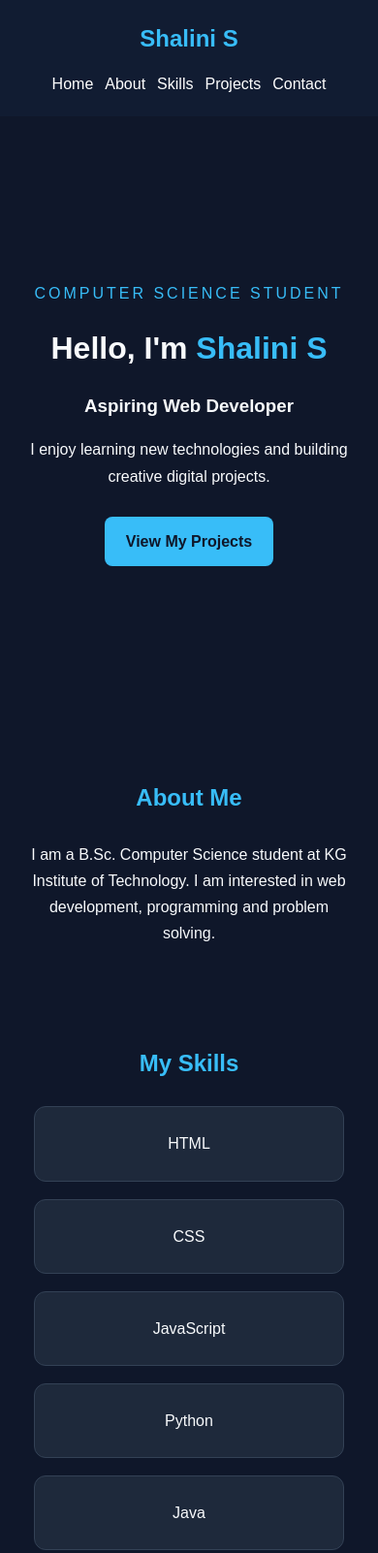
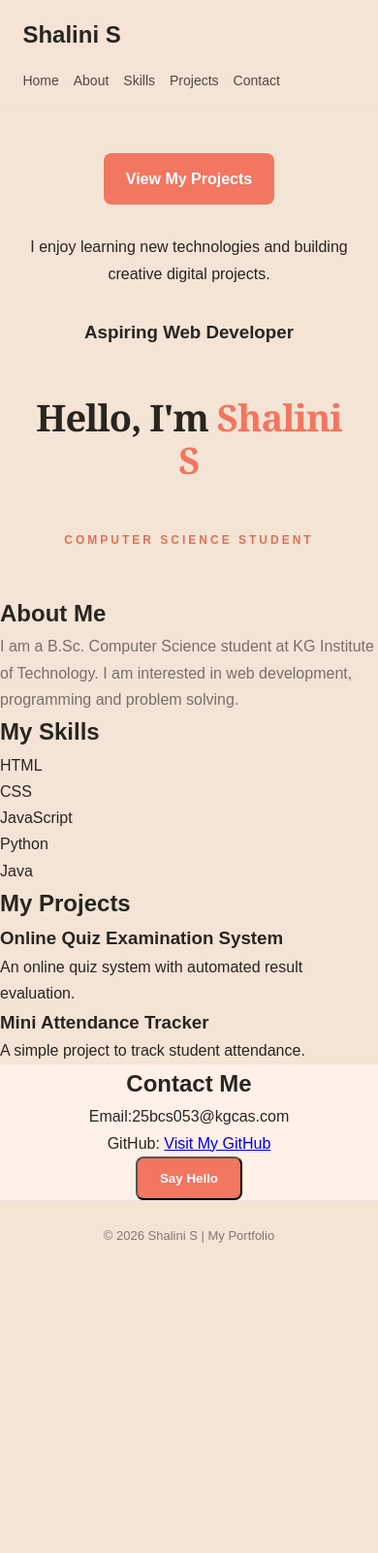
Before and after one commit to shalini671/MyPortfolio, a plain HTML site: page index.html in a window 390 px wide. Shown: the top 1602 px of the page at 97% size. After the commit the page ends 1311 px from the top, so only its background shows below. Drawn offline with Linux system fonts and the light colour scheme.

Commit message:
Update style.css

```diff
--- a/style.css
+++ b/style.css
@@ -1,129 +1,257 @@
 * {
-    margin: 0;
-    padding: 0;
-    box-sizing: border-box;
-    scroll-behavior: smooth;
+  margin: 0;
+  padding: 0;
+  box-sizing: border-box;
+  scroll-behavior: smooth;
 }
 
 body {
-    font-family: Arial, sans-serif;
-    background: #0f172a;
-    color: #f8fafc;
-    line-height: 1.7;
+  font-family: Arial, sans-serif;
+  background: #f3e4d5;
+  color: #29251f;
+  line-height: 1.7;
 }
 
 header {
-    display: flex;
-    justify-content: space-between;
-    align-items: center;
-    padding: 20px 8%;
-    background: #111c32;
-    flex-wrap: wrap;
-    gap: 12px;
+  display: flex;
+  align-items: center;
+  gap: 15px;
+  padding: 20px 8%;
+  background: #f3e4d5;
+  border-bottom: 1px solid #eee4da;
+  position: sticky;
+  top: 0;
+  z-index: 10;
 }
 
-header h2, span {
-    color: #38bdf8;
+.logo {
+  display: grid;
+  place-items: center;
+  width: 42px;
+  height: 42px;
+  border-radius: 12px;
+  background: #f47c63;
+  color: white;
+  font-weight: bold;
+  text-decoration: none;
+}
+
+.brand {
+  font-weight: bold;
+  margin-right: auto;
 }
 
 nav {
-    display: flex;
-    flex-wrap: wrap;
-    gap: 18px;
+  display: flex;
+  gap: 22px;
 }
 
-nav a, #contact a {
-    color: white;
-    text-decoration: none;
+nav a {
+  text-decoration: none;
+  color: #51483f;
+  font-size: 14px;
+  transition: color 0.3s;
 }
 
-nav a:hover, #contact a:hover {
-    color: #38bdf8;
-}
-
-section {
-    padding: 70px 10%;
-    text-align: center;
+nav a:hover {
+  color: #f27660;
 }
 
 .hero {
-    min-height: 75vh;
-    display: flex;
-    flex-direction: column;
-    justify-content: center;
-    align-items: center;
-    gap: 16px;
+  min-height: 500px;
+  display: flex;
+  align-items: center;
+  justify-content: space-between;
+  gap: 50px;
+  padding: 65px 10%;
 }
 
-.hero h1 {
-    font-size: clamp(32px, 6vw, 54px);
+.intro {
+  flex: 1.2;
 }
 
 .tag {
-    color: #38bdf8;
-    letter-spacing: 3px;
+  color: #df7058;
+  font-size: 12px;
+  font-weight: bold;
+  letter-spacing: 3px;
+}
+
+h1 {
+  font-family: Georgia, serif;
+  font-size: clamp(38px, 5vw, 64px);
+  line-height: 1.15;
+  margin: 20px 0;
+  letter-spacing: -1px;
+}
+
+h1 span {
+  color: #f27660;
+}
+
+.description {
+  max-width: 440px;
+  color: #776f67;
+  margin-bottom: 28px;
 }
 
 .btn {
-    display: inline-block;
-    background: #38bdf8;
-    color: #0f172a;
-    padding: 12px 22px;
-    border: none;
-    border-radius: 8px;
-    text-decoration: none;
-    font-weight: bold;
-    cursor: pointer;
-    margin-top: 12px;
+  display: inline-block;
+  padding: 13px 23px;
+  background: #f27660;
+  color: white;
+  border-radius: 8px;
+  text-decoration: none;
+  font-weight: bold;
+  transition: 0.3s;
 }
 
 .btn:hover {
-    background: #7dd3fc;
+  background: #d95f49;
+  transform: translateY(-2px);
 }
 
-section h2 {
-    margin-bottom: 24px;
-    color: #38bdf8;
+.profile {
+  flex: 1;
+  display: flex;
+  justify-content: center;
+  position: relative;
 }
 
-.cards {
-    display: flex;
-    justify-content: center;
-    flex-wrap: wrap;
-    gap: 18px;
+.profile-photo {
+  width: min(320px, 75vw);
+  aspect-ratio: 1 / 1;
+  object-fit: cover;
+  object-position: center;
+  border-radius: 48% 48% 45% 45%;
+  border: 8px solid white;
+  box-shadow: 0 15px 40px #e9c7b966;
+  background: #fce2d9;
 }
 
-.card {
-    background: #1e293b;
-    border: 1px solid #334155;
-    border-radius: 12px;
-    padding: 24px;
-    flex: 1 1 180px;
-    max-width: 320px;
+.section {
+  padding: 65px 10%;
 }
 
-.card h3 {
-    margin-bottom: 10px;
+.section h2 {
+  font-family: Georgia, serif;
+  font-size: 36px;
+  margin-bottom: 22px;
+}
+
+#about p {
+  max-width: 700px;
+  color: #776f67;
+}
+
+.projects {
+  display: grid;
+  grid-template-columns: repeat(3, minmax(0, 1fr));
+  gap: 22px;
+}
+
+.project-card {
+  padding: 27px;
+  border-radius: 16px;
+  border: 1px solid #eee5dc;
+  transition: transform 0.3s, box-shadow 0.3s;
+}
+
+.project-card:hover {
+  transform: translateY(-6px);
+  box-shadow: 0 12px 28px #8b71551a;
+}
+
+.peach {
+  background: #f4c7b5;
+}
+
+.blue {
+  background: #c8d8f0;
+}
+
+.green {
+  background: #c7dfca;
+}
+
+.project-icon {
+  font-size: 34px;
+  margin-bottom: 15px;
+  color: #d96f58;
+}
+
+.project-card h3 {
+  font-family: Georgia, serif;
+  font-size: 20px;
+  line-height: 1.4;
+  margin-bottom: 12px;
+}
+
+.project-card p {
+  font-size: 14px;
+  color: #716960;
+}
+
+.skills {
+  display: flex;
+  flex-wrap: wrap;
+  gap: 12px;
+}
+
+.skills span {
+  padding: 9px 19px;
+  border: 1px solid #e9dcd0;
+  border-radius: 30px;
+  background: white;
+  font-size: 14px;
+}
+
+#contact {
+  background: #fff0e8;
+  text-align: center;
 }
 
 footer {
-    background: #111c32;
-    padding: 20px;
-    text-align: center;
-    color: #cbd5e1;
+  text-align: center;
+  padding: 25px;
+  color: #81776d;
+  font-size: 13px;
+  border-top: 1px solid #eee4da;
 }
 
-@media (max-width: 600px) {
-    header {
-        flex-direction: column;
-    }
+@media (max-width: 750px) {
+  header {
+    flex-wrap: wrap;
+    padding: 16px 6%;
+  }
 
-    nav {
-        justify-content: center;
-        gap: 12px;
-    }
+  nav {
+    width: 100%;
+    flex-wrap: wrap;
+    gap: 15px;
+  }
 
-    section {
-        padding: 50px 6%;
-    }
+  .hero {
+    flex-direction: column-reverse;
+    text-align: center;
+    padding: 45px 7%;
+    gap: 30px;
+  }
+
+  .description {
+    margin-left: auto;
+    margin-right: auto;
+  }
+
+  .section {
+    padding: 45px 7%;
+  }
+
+  .projects {
+    grid-template-columns: 1fr;
+  }
+
+  .section h2 {
+    font-size: 30px;
+  }
 }
```
